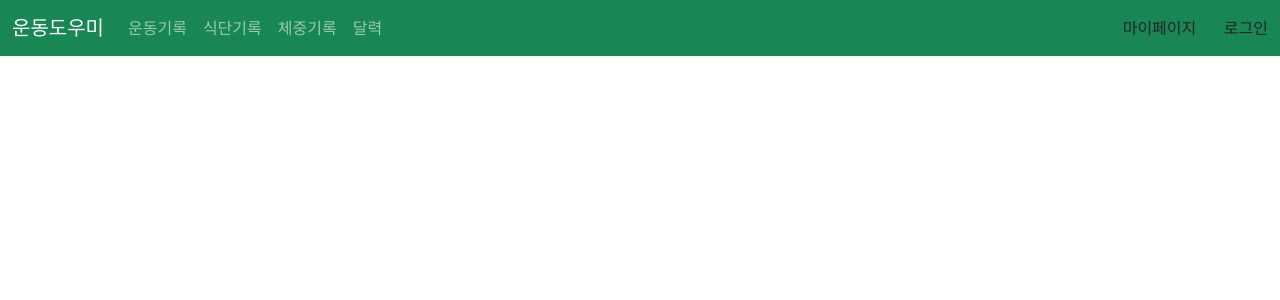
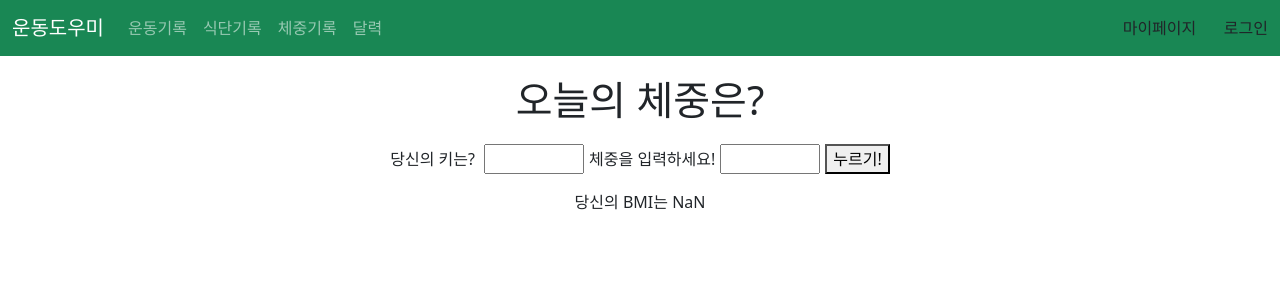
Before and after one commit to cham0287/health-tracker, a React (Create React App) app: page /weight in a window 1280 px wide. Shown: the top 300 px of the page. Built offline with nearby package versions, Linux system fonts and the light colour scheme.

Commit message:
체중기록 BMI기능 추가

```diff
--- a/src/App.css
+++ b/src/App.css
@@ -205,4 +205,11 @@
   background-color: rgb(236, 239, 143);
   border-radius: 15px;
   width: 80%;
+  min-height: 200px;
 }
+
+.weight input {
+  width: 100px;
+  margin-right: 5px;
+  margin-left: 5px;
+}
--- a/src/components/Workout/TrainingList.jsx
+++ b/src/components/Workout/TrainingList.jsx
@@ -3,7 +3,8 @@ import { Row, Col } from 'react-bootstrap';
 function TrainingList({ part1, part2, part3 }) {
   return (
     <div className='trainingList'>
-      <div>운동목록</div>
+      <div style={{ textAlign: 'center', fontSize: '32px' }}>운동 목록</div>
+
       <Row>
         <Col xs='auto' md={4}>
           <div className='eachPart' style={{ background: '#1db6ae' }}>
--- a/src/routers/Diet.jsx
+++ b/src/routers/Diet.jsx
@@ -16,6 +16,7 @@ function Diet() {
 
   return (
     <div>
+      <h2>오늘 뭐 먹었어</h2>
       <SelectOption
         selectState={selectState}
         setSelectState={setSelectState}
--- a/src/routers/Weight.jsx
+++ b/src/routers/Weight.jsx
@@ -1,5 +1,43 @@
+import { useState } from 'react';
+
 function Weight() {
-  return <div></div>;
+  let [체중, 체중변경] = useState(0);
+  let [신장, 신장변경] = useState(0);
+  let BMI = (체중 / ((신장 / 100) * (신장 / 100))).toFixed(1);
+  return (
+    <div>
+      <h1 style={{ marginTop: '20px', marginBottom: '20px' }}>
+        오늘의 체중은?
+      </h1>
+      <div className='weight'>
+        <p>
+          당신의 키는?{' '}
+          <input
+            onChange={(e) => {
+              신장변경(e.target.value);
+            }}
+          ></input>
+          체중을 입력하세요!
+          <input
+            onChange={(e) => {
+              체중변경(e.target.value);
+            }}
+          ></input>
+          <button>누르기!</button>
+        </p>
+      </div>
+      <div>당신의 BMI는 {BMI}</div>
+      {0 == BMI ? <p>체중을 입력하세요</p> : null}
+      {0 < BMI && BMI < 10 ? <p>뼈는 잘 있는거죠?</p> : null}
+      {10 <= BMI && BMI < 18.5 ? <p>저체중이시네요</p> : null}
+      {18.5 <= BMI && BMI < 23 ? <p>정상체중입니다</p> : null}
+      {23 <= BMI && BMI < 25 ? <p>과체중이시네요</p> : null}
+      {25 <= BMI && BMI < 30 ? <p>경도비만이에요</p> : null}
+      {30 <= BMI && BMI < 40 ? <p>고도비만이에요</p> : null}
+      {40 <= BMI && BMI < 60 ? <p>초고도비만이에요</p> : null}
+      {60 <= BMI ? <p>사람이 아니신 것 같아요..</p> : null}
+    </div>
+  );
 }
 
 export default Weight;
--- a/src/routers/Workout.jsx
+++ b/src/routers/Workout.jsx
@@ -9,7 +9,7 @@ function Workout() {
 
   return (
     <div>
-      <div>운동 기록 페이지</div>
+      <h2>오늘 무슨 운동 했어</h2>
       <AddTraining
         part1={part1}
         setPart1={setPart1}
```
